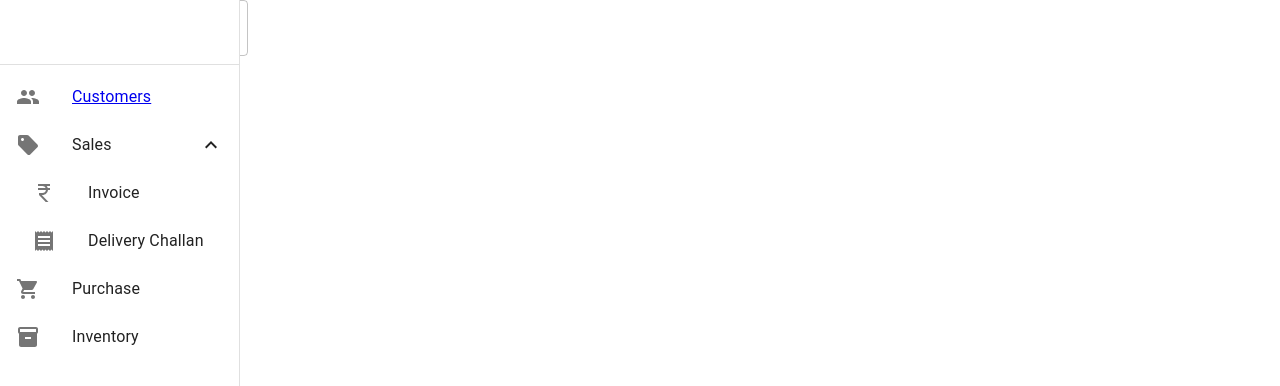
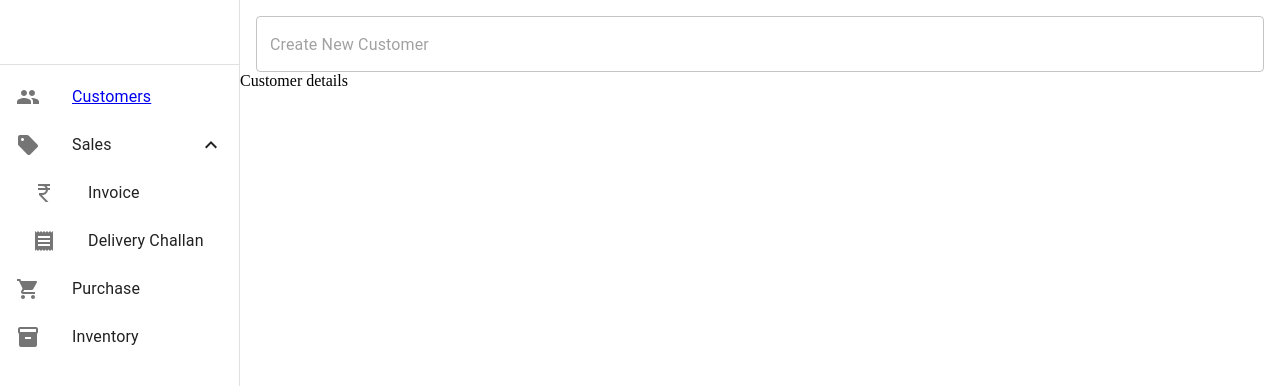
Before and after one commit to karthicbz/power-invoice, a React (Create React App) app: page /customerdetail in a window 1280 px wide. Shown: the top 386 px of the page. Built offline with nearby package versions, Linux system fonts and the light colour scheme.

Commit message:
make input fields to create customers

```diff
--- a/package.json
+++ b/package.json
@@ -14,6 +14,7 @@
     "react-dom": "^18.2.0",
     "react-router-dom": "^6.11.2",
     "react-scripts": "5.0.1",
+    "styled-components": "^6.0.1",
     "web-vitals": "^2.1.4"
   },
   "scripts": {
--- a/src/components/CustomerDetail.jsx
+++ b/src/components/CustomerDetail.jsx
@@ -1,12 +1,68 @@
 import PermanentDrawer from "./PermanentDrawer";
-import { TextField } from "@mui/material";
+import { Box, TextField } from "@mui/material";
+import { drawerWidth } from "./PermanentDrawer";
+import { styled } from "styled-components";
+import CustomerDetailInput from "./CustomerDetailInput";
+
+const ParentGrid = styled.div`
+    display: grid;
+    grid-template-columns: ${drawerWidth}px 1fr;
+    grid-template-rows: 1fr;
+    height: 100%;
+    align-items: start;
+    padding-top: 1rem;
+
+    &>.permanent-drawer{
+        grid-column: 1/2;
+        grid-row: 1/2;
+    }
+
+    &>.customer-info{
+        grid-column: 2/3;
+        grid-row: 1/2;
+    }
+`;
+
+const ChildGrid = styled.div`
+    display: grid;
+    grid-template-columns: 1fr;
+    grid-template-rows: repeat(2, 1fr);
+
+    &>.customer-input-section{
+        grid-column: 1/2;
+        grid-row: 1/2;
+        padding: 0 1rem;
+        display: grid;
+        gap: 1rem;
+    }
+
+    &>.customers-list{
+        grid-column: 1/2;
+        grid-row: 2/3;
+    }
+`;
+
 
 const CustomerDetail = ()=>{
+    function showInputFields(e){
+        const inputFields = document.querySelector('.customer-detail-input');
+        e.target.parentNode.style.display = 'none';
+        inputFields.style.display = 'flex';
+    }
+
     return(
-        <div>
+        <ParentGrid>
             <PermanentDrawer/>
-            <TextField id="outlined-basic" variant="outlined" placeholder="Create New Customer"/>
-        </div>
+            <ChildGrid className="customer-info">
+                <Box className="customer-input-section">
+                    <TextField id="outlined-basic" variant="outlined" placeholder="Create New Customer" className="newCustomer" onClick={showInputFields}/>
+                    <CustomerDetailInput/>
+                </Box>
+                <Box classname="customers-list">
+                    <p>Customer details</p>
+                </Box>
+            </ChildGrid>
+        </ParentGrid>
     );
 };
 
--- /dev/null
+++ b/src/components/CustomerDetailInput.jsx
@@ -0,0 +1,31 @@
+import { TextField, Button } from "@mui/material";
+import Box from "@mui/material/Box";
+
+const CustomerDetailInput = ()=>{
+    function hideInputFields(e){
+        const inputFields = document.querySelector('.customer-detail-input');
+        const newCustomerField = document.querySelector('.newCustomer');
+        newCustomerField.childNodes[0].style.display = 'block';
+        inputFields.style.display='none';
+    }
+    return(
+        <Box sx={{
+            display:"none",
+            flexDirection:"column",
+            gap:"1rem"}}
+            className="customer-detail-input">
+            <TextField name="companyname" id="companyname" label="Company Name" variant="outlined"/>
+            <TextField name="companyemail" id="companyemail" label="Email Id" variant="outlined"/>
+            <TextField name="companyphone" id="companyphone" label="Phone Number" variant="outlined"/>
+            <TextField
+                id="companyaddress"
+                label="Address"
+                multiline
+                rows={4}/>
+            <Button variant="contained">Add Company</Button>
+            <Button variant="outlined" onClick={hideInputFields}>Cancel</Button>
+        </Box>
+    );
+}
+
+export default CustomerDetailInput;
--- a/src/components/PermanentDrawer.jsx
+++ b/src/components/PermanentDrawer.jsx
@@ -35,6 +35,7 @@ const PermanentDrawer = ()=>{
                     }}}
                     variant="permanent"
                     anchor='left'
+                    className='permanent-drawer'
                     >
                 <Toolbar />
                 <Divider />
```
Also changed, not shown: 1 other file (tests, documents, lock files or other folders).
